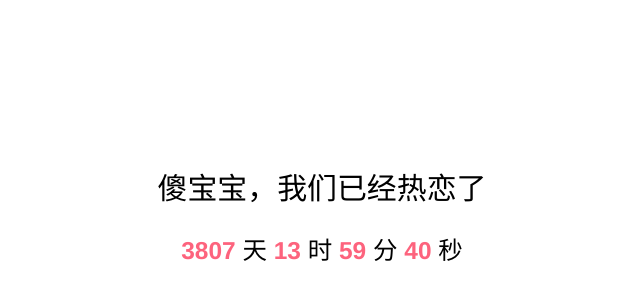
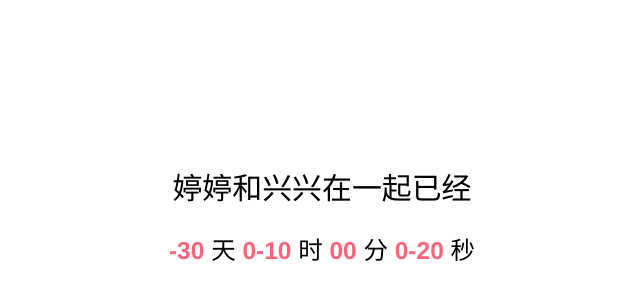
Before and after one commit to yyt0601Y/yyt20110601, a plain HTML site: page index.html in a window 1280 px wide. Shown: the part 104-404 px from the top of the page, without its empty margins (318-958 px from the left). Drawn offline with Linux system fonts and the light colour scheme.

Commit message:
Update and rename index (2).html to index.html

```diff
--- a/index (2).html
+++ b/index.html
@@ -44,7 +44,7 @@
 
 <body>
     <div class="content">
-        <h2>傻宝宝，我们已经热恋了</h2>
+        <h2>婷婷和兴兴在一起已经</h2>
         <div class="timer">
             <b id="d"></b> 天 <b id="h"></b> 时 <b id="m"></b> 分 <b id="s"></b> 秒
         </div>
@@ -52,7 +52,7 @@
 
     <script>
         function timer() {
-            var start = new Date(2015, 6, 1); // 2015.7.2
+            var start = new Date(2025, 12, 2); // 2015.7.2
             var t = new Date() - start;
             var h = ~~(t / 1000 / 60 / 60 % 24);
             if (h < 10) {
```
